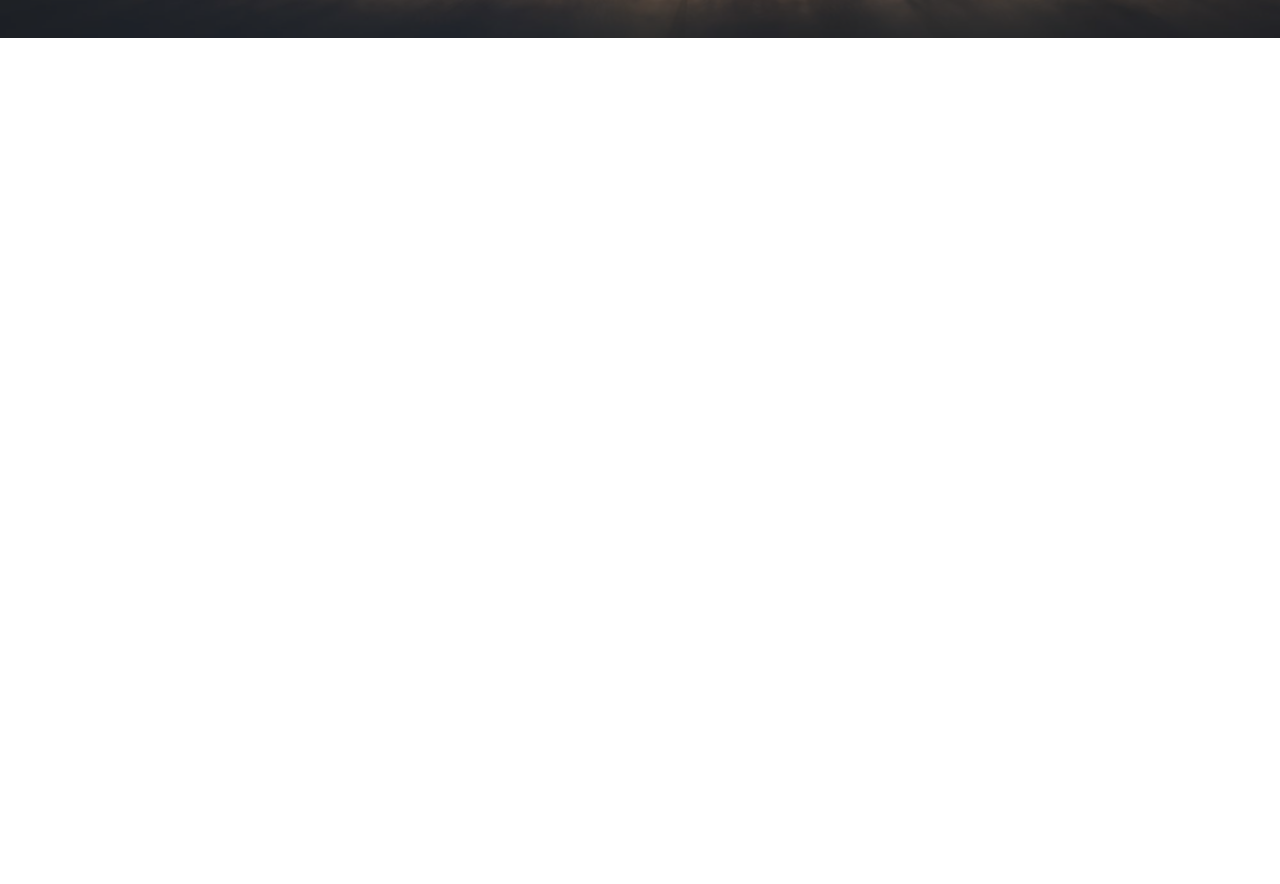
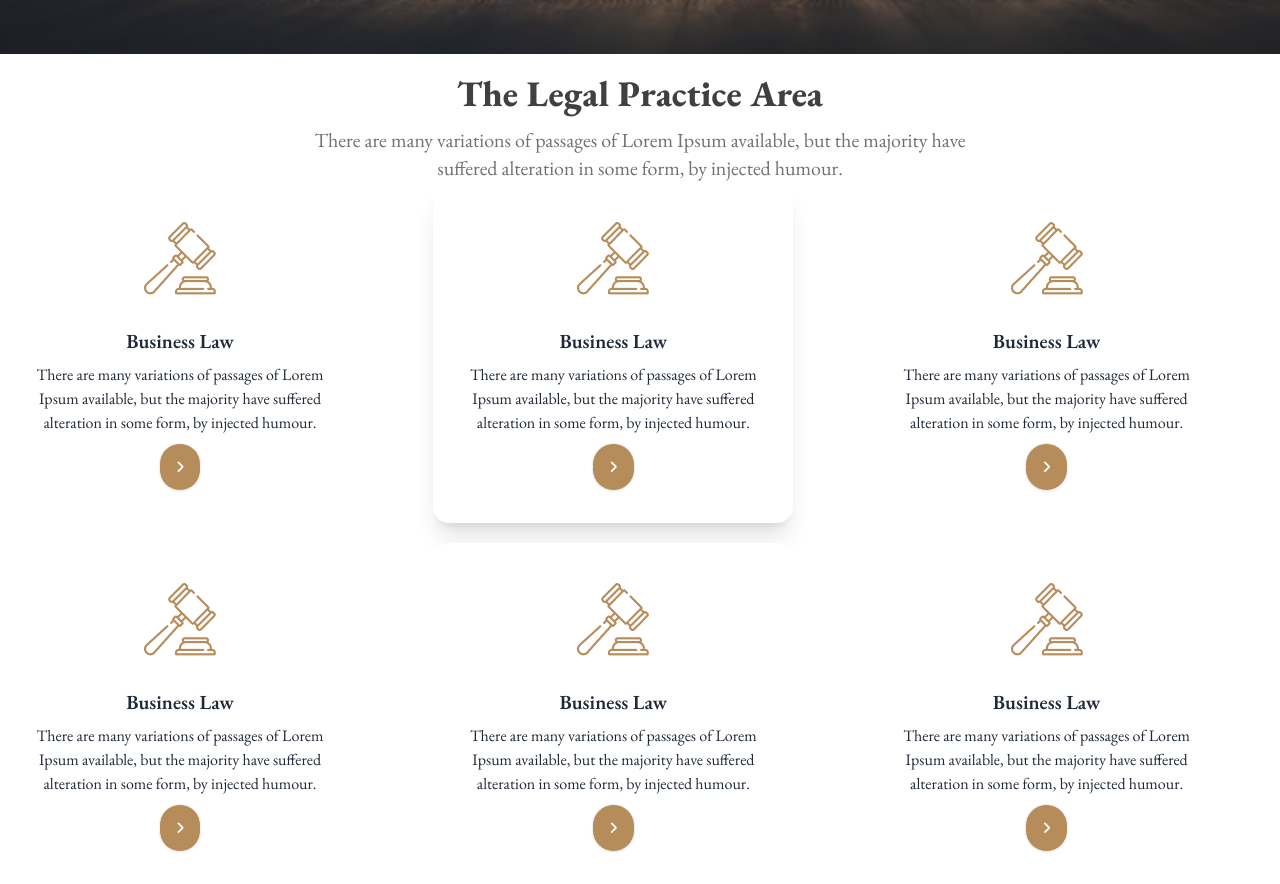
Before and after one commit to Blackspider2003/legal-solution-project, a plain HTML site: page index.html in a window 1280 px wide. Shown: the part 580-1464 px from the top of the page. Before the commit the page ends 800 px from the top, so only its background shows below. Drawn offline with nearby package versions, Linux system fonts and the light colour scheme.

Commit message:
Legal practise section done

```diff
--- a/index.html
+++ b/index.html
@@ -72,7 +72,7 @@
                  </nav>
                  <!-- hero section -->
                  <div
-                 class="hero lg:h-[550px]"
+                 class="hero lg:h-[550px] mt-4"
                  style="background-image: url(./images/banner.png);">
                  <div class="hero-overlay"></div>
                  <div class="hero-content text-neutral-content text-center">
@@ -90,7 +90,105 @@
                </div>
             </header>
 
-            <main></main>
+            <main class="md:container mx-auto">
+              <!-- Legal Practise are section -->
+               <section class="mt-5">
+                <h1 class="text-[#414040] font-extrabold text-4xl text-center mb-3 w-full">The Legal Practice Area</h1>
+                <p class="text-[#707070] font-normal text-xl text-center w-full">There are many variations of passages of Lorem Ipsum available, but the majority have <br> suffered alteration in some form, by injected humour.</p>
+                <div class="grid lg:grid-cols-3 gap-5 md:grid-cols-2 grid-cols-1">
+                  <div class="card bg-base-100 w-90">
+                    <figure class="px-10 pt-10">
+                      <img
+                        src="./images/business.png"
+                        alt="Shoes"
+                         />
+                    </figure>
+                    <div class="card-body items-center text-center">
+                      <h2 class="card-title">Business Law</h2>
+                      <p>There are many variations of passages of Lorem Ipsum available, but the majority have suffered alteration in some form, by injected humour.</p>
+                      <div class="card-actions">
+                        <button class="btn bg-[#B68C5A] rounded-full text-white"><i class="fa-solid fa-angle-right"></i></button>
+                      </div>
+                    </div>
+                  </div>
+                  <div class="card bg-base-100 w-90 shadow-xl bg-white">
+                    <figure class="px-10 pt-10">
+                      <img
+                        src="./images/business.png"
+                        alt="Shoes"
+                         />
+                    </figure>
+                    <div class="card-body items-center text-center">
+                      <h2 class="card-title">Business Law</h2>
+                      <p>There are many variations of passages of Lorem Ipsum available, but the majority have suffered alteration in some form, by injected humour.</p>
+                      <div class="card-actions">
+                        <button class="btn bg-[#B68C5A] rounded-full text-white"><i class="fa-solid fa-angle-right"></i></button>
+                      </div>
+                    </div>
+                  </div>
+                  <div class="card bg-base-100 w-90">
+                    <figure class="px-10 pt-10">
+                      <img
+                        src="./images/business.png"
+                        alt="Shoes"
+                         />
+                    </figure>
+                    <div class="card-body items-center text-center">
+                      <h2 class="card-title">Business Law</h2>
+                      <p>There are many variations of passages of Lorem Ipsum available, but the majority have suffered alteration in some form, by injected humour.</p>
+                      <div class="card-actions">
+                        <button class="btn bg-[#B68C5A] rounded-full text-white"><i class="fa-solid fa-angle-right"></i></button>
+                      </div>
+                    </div>
+                  </div>
+                  <div class="card bg-base-100 w-90">
+                    <figure class="px-10 pt-10">
+                      <img
+                        src="./images/business.png"
+                        alt="Shoes"
+                         />
+                    </figure>
+                    <div class="card-body items-center text-center">
+                      <h2 class="card-title">Business Law</h2>
+                      <p>There are many variations of passages of Lorem Ipsum available, but the majority have suffered alteration in some form, by injected humour.</p>
+                      <div class="card-actions">
+                        <button class="btn bg-[#B68C5A] rounded-full text-white"><i class="fa-solid fa-angle-right"></i></button>
+                      </div>
+                    </div>
+                  </div>
+                  <div class="card bg-base-100 w-90">
+                    <figure class="px-10 pt-10">
+                      <img
+                        src="./images/business.png"
+                        alt="Shoes"
+                         />
+                    </figure>
+                    <div class="card-body items-center text-center">
+                      <h2 class="card-title">Business Law</h2>
+                      <p>There are many variations of passages of Lorem Ipsum available, but the majority have suffered alteration in some form, by injected humour.</p>
+                      <div class="card-actions">
+                        <button class="btn bg-[#B68C5A] rounded-full text-white"><i class="fa-solid fa-angle-right"></i></button>
+                      </div>
+                    </div>
+                  </div>
+                  <div class="card bg-base-100 w-90">
+                    <figure class="px-10 pt-10">
+                      <img
+                        src="./images/business.png"
+                        alt="Shoes"
+                         />
+                    </figure>
+                    <div class="card-body items-center text-center">
+                      <h2 class="card-title">Business Law</h2>
+                      <p>There are many variations of passages of Lorem Ipsum available, but the majority have suffered alteration in some form, by injected humour.</p>
+                      <div class="card-actions">
+                        <button class="btn bg-[#B68C5A] rounded-full text-white"><i class="fa-solid fa-angle-right"></i></button>
+                      </div>
+                    </div>
+                  </div>
+                </div>
+               </section>
+            </main>
             <footer></footer>
 </body>
 </html>
```
